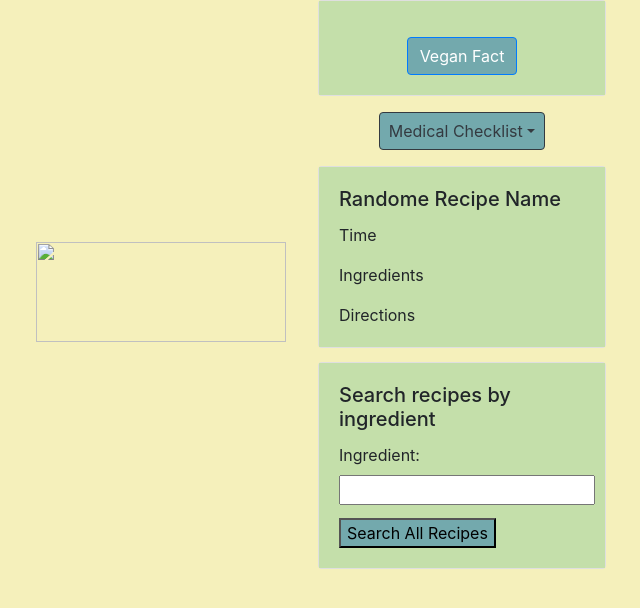
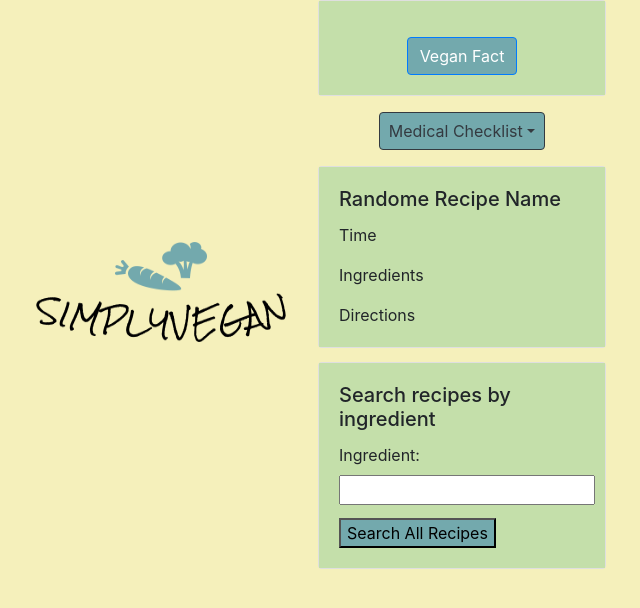
Before and after one commit to jylessmith1/MySimplyVeganFrontend, a plain HTML site: page index.html in a window 1280 px wide. Shown: the whole page, without its empty margins (327-967 px from the left). Drawn offline with nearby package versions, Linux system fonts and the light colour scheme; the site is published under a folder, as on GitHub Pages, so addresses that start at the root find nothing; no server answers; a web font is replaced by a local one.

Commit message:
header image commit

```diff
--- a/index.html
+++ b/index.html
@@ -19,7 +19,7 @@
 <body>
     <nav class="navbar navbar-light bg-light myNav">
         <a class="navbar-brand" href="#">
-            <img src="/content/simplyvegan-low-resolution-logo-color-on-transparent-background (2).png" width="250"
+            <img src="content/simplyvegan-low-resolution-logo-color-on-transparent-background (2).png" width="250"
                 height="100" justify-content="center" class="d-inline-block align-top" alt="">
             <img src="" alt="">
         </a>
```
